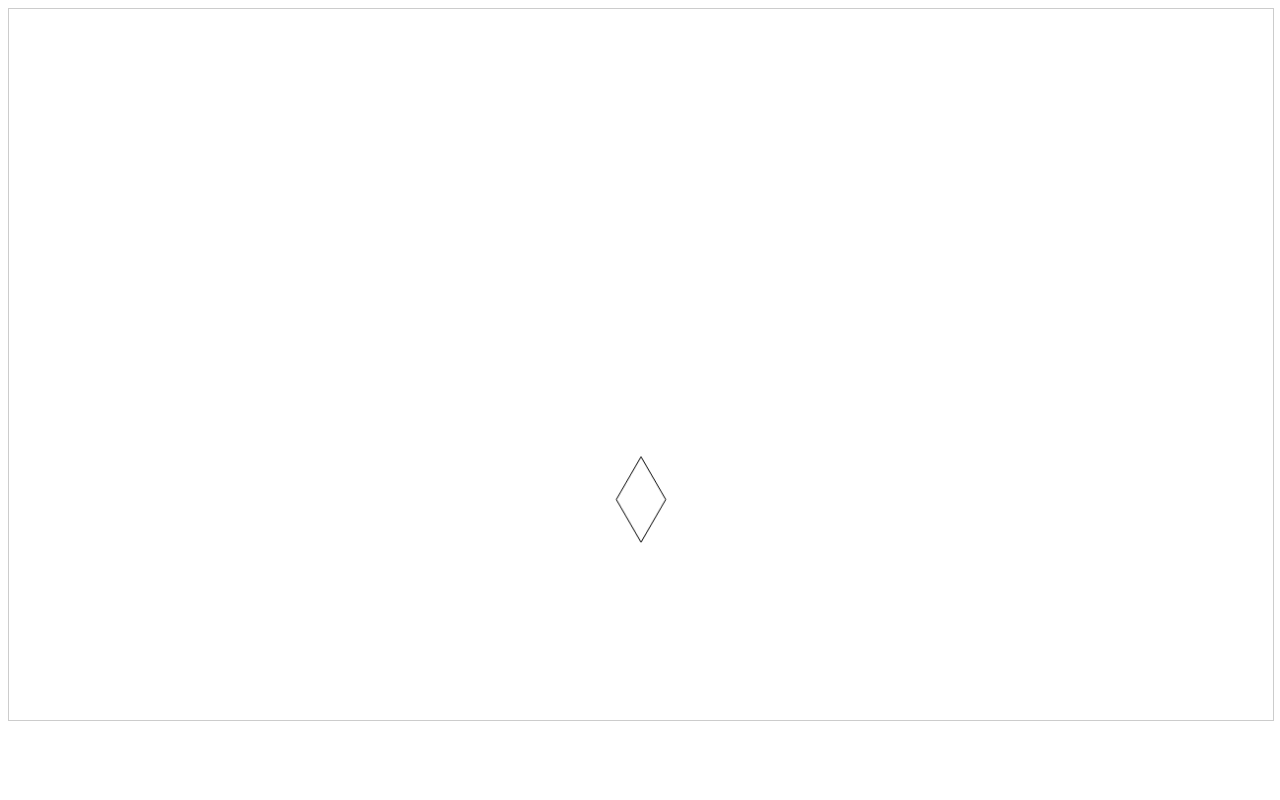
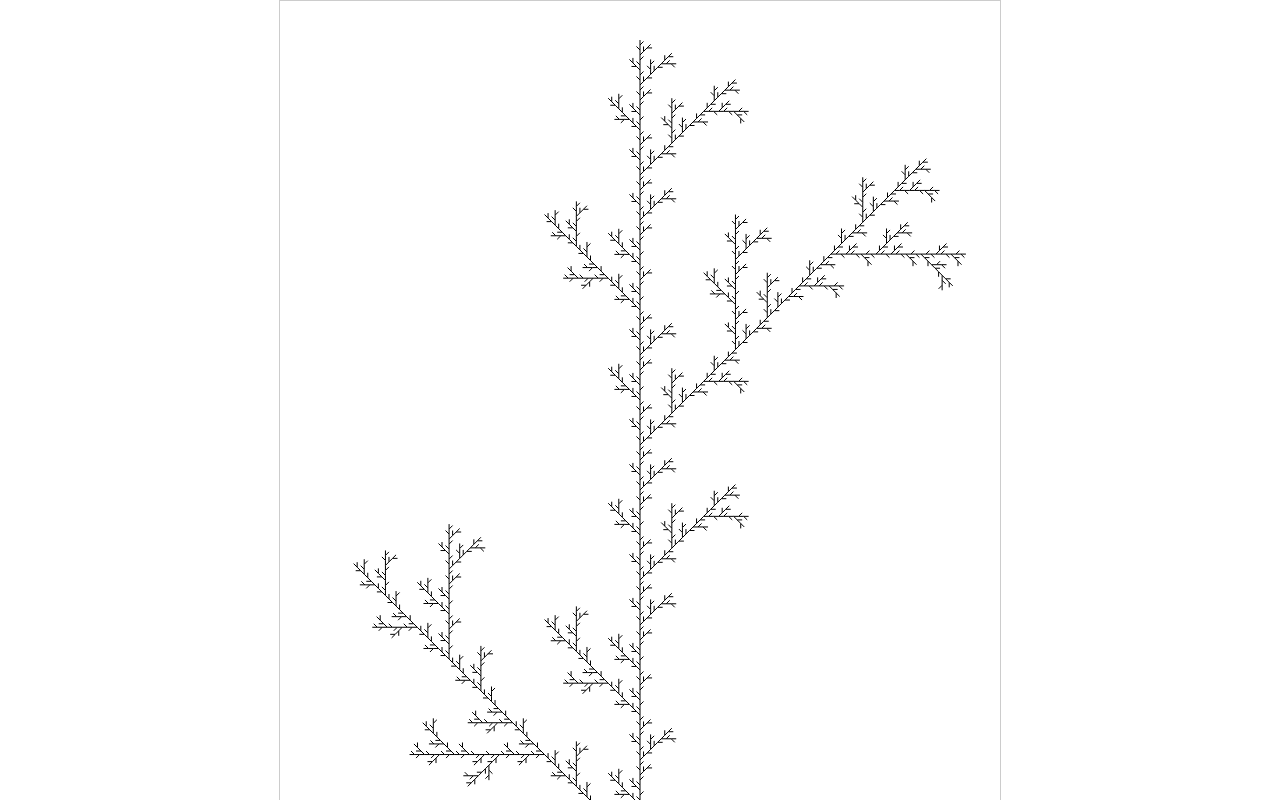
Before and after one commit to andydevs/l-system-toy, a website built with webpack: page app/index.ejs in a window 1280 px wide. Shown: the top 800 px of the page. Built offline with nearby package versions, Linux system fonts and the light colour scheme.

Commit message:
Created L system... system

```diff
--- a/app/index.ejs
+++ b/app/index.ejs
@@ -11,8 +11,8 @@
     <div id="app-root">
         <canvas
             id="mycanvas"
-            width=1280
-            height=720>
+            width=720
+            height=1280>
         </canvas>
     </div>
 </body>
--- a/app/index.js
+++ b/app/index.js
@@ -7,9 +7,18 @@
 import './style/main.scss'
 import Screen from './screen'
 import Turtle from './turtle'
-import processTurtleLang from './turtlelang';
+import LSystem from './lsystem'
 
-// M'drawsomestuff
+// Setup
 let screen = new Screen('#mycanvas')
-let turtle = new Turtle(screen, 50)
-processTurtleLang('[+F--F]-F++F-', turtle)
+let turtle = new Turtle(screen)
+let lsystem = new LSystem({
+    axiom: 'F',
+    productions: {
+        'F': 'F[+F]F[-F]F'
+    },
+    distance: 5,
+    angle: 45
+})
+let result = lsystem.generate(5)
+result.draw(turtle)
--- /dev/null
+++ b/app/lsystem.js
@@ -0,0 +1,34 @@
+/**
+ * Generate L-systems
+ *
+ * Author:  Anshul Kharbanda
+ * Created: 6-5-2021
+ */
+import LSystemResult from './lsystemresult';
+
+export default class LSystem {
+    constructor({ axiom='', productions='', distance=100, angle=30 }) {
+        this.axiom = axiom
+        this.productions = productions
+        this.distance = distance
+        this.angle = angle
+    }
+
+    process(string) {
+        let news = ''
+        for (let i = 0; i < string.length; ++i) {
+            let c = string[i]
+            news += this.productions.hasOwnProperty(c)
+                ? this.productions[c] : c
+        }
+        return news
+    }
+
+    generate(n=1) {
+        let string = this.axiom
+        for (let i = 0; i < n; ++i) {
+            string = this.process(string)
+        }
+        return new LSystemResult(string, this.distance, this.angle)
+    }
+}
--- /dev/null
+++ b/app/lsystemresult.js
@@ -0,0 +1,19 @@
+/**
+ * Generate L-systems
+ *
+ * Author:  Anshul Kharbanda
+ * Created: 6-5-2021
+ */
+import processTurtleLang from './turtlelang';
+
+export default class LSystemResult {
+    constructor(string, distance, angle) {
+        this.string = string
+        this.distance = distance
+        this.angle = angle
+    }
+
+    draw(turtle) {
+        processTurtleLang(this.string, turtle, this)
+    }
+}
--- a/app/screen.js
+++ b/app/screen.js
@@ -10,6 +10,7 @@ export default class Screen {
     constructor(selector) {
         this.canvas = document.querySelector(selector)
         this.ctx = this.canvas.getContext('2d')
+        this.shift = 0.98
     }
 
     clear() {
@@ -20,8 +21,8 @@ export default class Screen {
 
     center(v) {
         return new Vector(
-            this.canvas.width/2 + v.x,
-            3*this.canvas.height/4 - v.y
+            Math.round(this.canvas.width/2) + v.x,
+            Math.round(this.shift*this.canvas.height) - v.y
         )
     }
 
--- a/app/style/main.scss
+++ b/app/style/main.scss
@@ -10,7 +10,16 @@
         Verdana, sans-serif;
 }
 
+body {
+    margin: 0;
+}
+
+#app-root {
+    text-align: center;
+}
+
 #mycanvas {
+    margin: 0;
     border: 1px solid #ccc;
     max-width: 100%;
 }
--- a/app/turtle.js
+++ b/app/turtle.js
@@ -8,9 +8,8 @@ import Vector from './vector';
 import TurtleState from './turtlestate';
 
 export default class Turtle {
-    constructor(screen, distance=100, angle=30) {
+    constructor(screen) {
         this.screen = screen
-        this.config = { distance, angle }
         this.state = new TurtleState()
         this.stack = []
     }
@@ -29,23 +28,23 @@ export default class Turtle {
         this.state = this.stack.pop()
     }
 
-    left() {
-        this.state = this.state.incrementAngle(this.config.angle)
+    left(angle) {
+        this.state = this.state.incrementAngle(angle)
     }
 
-    right() {
-        this.state = this.state.incrementAngle(-this.config.angle)
+    right(angle) {
+        this.state = this.state.incrementAngle(-angle)
     }
 
-    forward() {
+    forward(distance) {
         this.state = this.state.incrementPos(
-            Vector.polar(this.state.angle, this.config.distance)
+            Vector.polar(this.state.angle, distance)
         )
     }
 
-    forwardLine() {
+    forwardLine(distance) {
         let newpos = this.state.pos.add(
-            Vector.polar(this.state.angle, this.config.distance)
+            Vector.polar(this.state.angle, distance)
         )
         this.screen.drawLine(this.state.pos, newpos)
         this.state = this.state.newPos(newpos)
--- a/app/turtlelang.js
+++ b/app/turtlelang.js
@@ -5,34 +5,29 @@
  * Created: 6-5-2021
  */
 
-export default function processTurtleLang(string, turtle) {
+export default function processTurtleLang(string, turtle, config) {
+    // Get parameters
+    let { distance, angle } = config
     turtle.reset()
+
+    // Turtle lang
+    let commands = {
+        'F': () => turtle.forwardLine(distance),
+        'f': () => turtle.forward(distance),
+        '+': () => turtle.left(angle),
+        '-': () => turtle.right(angle),
+        '[': () => turtle.push(),
+        ']': () => turtle.pop()
+    }
+
+    // Process commands
     for (let i = 0; i < string.length; i++) {
         const c = string[i];
-        switch (c) {
-            case 'F':
-                turtle.forwardLine()
-                break;
-            case 'f':
-                turtle.forward()
-                break;
-            case '+':
-                turtle.left()
-                break;
-            case '-':
-                turtle.right()
-                break;
-            case '[':
-                turtle.push()
-                break;
-            case ']':
-                turtle.pop()
-                break;
-            default:
-                console.error(
-                    'Invalid turtlelang char: ' + c
-                    + ' (at ' + i + ')')
-                break;
+        if (commands.hasOwnProperty(c)) {
+            commands[c]()
+        }
+        else {
+            console.error(`Invalid turtlelang char: ${c} (at ${i})`)
         }
     }
 }
```
